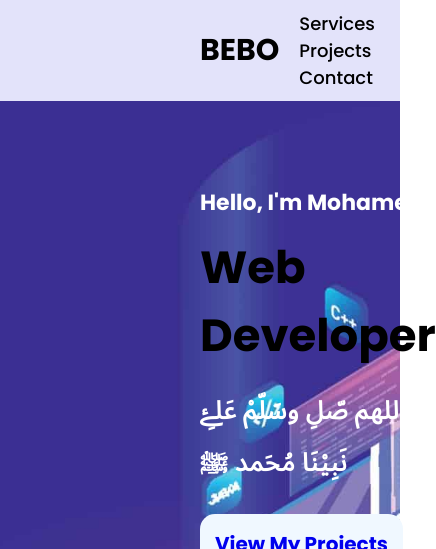
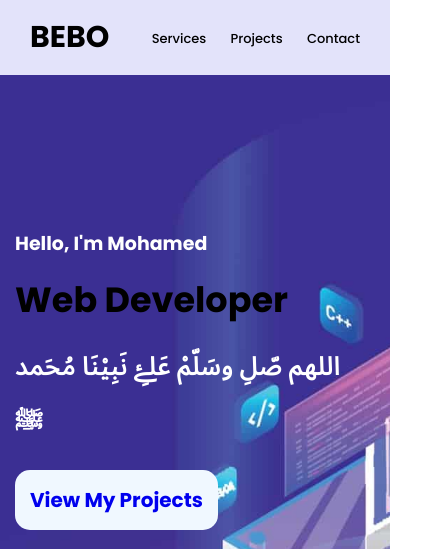
Before and after one commit to bebotamer00/Profile, a plain HTML site: page index.html in a window 390 px wide. Shown: the top 549 px of the page, 436 px wide, since content can reach past the window. Drawn offline with Linux system fonts and the light colour scheme.

Commit message:
Update main.css

```diff
--- a/main.css
+++ b/main.css
@@ -39,7 +39,6 @@ header {
 
 section {
     padding: 100px 200px;
-
 }
 
 .main {
@@ -208,3 +207,91 @@ section {
 .footer .social-icons a {
     font-size: 20px;
 }
+
+@media (max-width:1023px) {
+    header {
+        padding: 15px 30px;
+    }
+    .navigation a {
+        font-size: 25px;
+    }
+    section {
+        padding: 4px 15px;
+    }
+    .main h2 {
+        color: white;
+        font-size: 19px;
+    }
+    .main h2 span {
+        display: inline-block;
+        color: black;
+        font-size: 35px;
+        margin-top: 15px;
+    }
+}
+
+@media (max-width:415px) {
+    header {
+        padding: 15px 30px;
+    }
+    .navigation a {
+        font-size: 16px;
+    }
+    section {
+        padding: 4px 15px;
+    }
+    .main h2 {
+        color: white;
+        font-size: 19px;
+    }
+    .main h2 span {
+        display: inline-block;
+        color: black;
+        font-size: 35px;
+        margin-top: 15px;
+    }
+}
+
+@media (max-width:405px) {
+    header {
+        padding: 15px 30px;
+    }
+    .navigation a {
+        font-size: 13px;
+    }
+    section {
+        padding: 4px 15px;
+    }
+    .main h2 {
+        color: white;
+        font-size: 19px;
+    }
+    .main h2 span {
+        display: inline-block;
+        color: black;
+        font-size: 35px;
+        margin-top: 15px;
+    }
+}
+
+@media (max-width:360px) {
+    header {
+        padding: 15px 30px;
+    }
+    .navigation a {
+        font-size: 12px;
+    }
+    section {
+        padding: 4px 15px;
+    }
+    .main h2 {
+        color: white;
+        font-size: 19px;
+    }
+    .main h2 span {
+        display: inline-block;
+        color: black;
+        font-size: 35px;
+        margin-top: 15px;
+    }
+}
```
